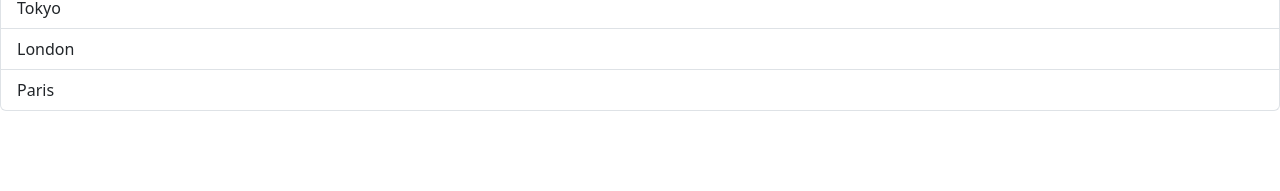
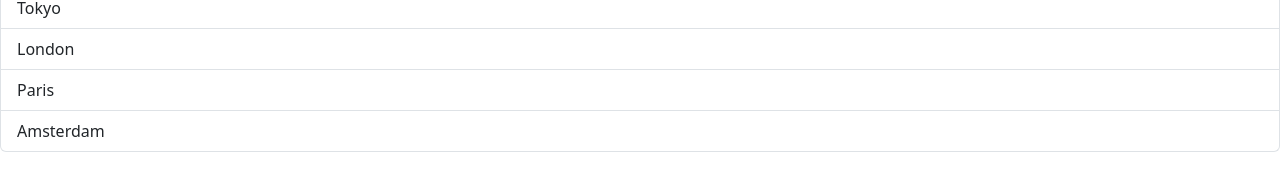
Before and after one commit to LoresiaHamster/react-app, a React (Vite) app: page / in a window 1280 px wide. Shown: the part 151-342 px from the top of the page. Built offline with nearby package versions, Linux system fonts and the light colour scheme.

Commit message:
Added new City

```diff
--- a/src/App.tsx
+++ b/src/App.tsx
@@ -1,7 +1,14 @@
 import ListGroup from "./components/ListGroup";
 
 function App() {
-  let items = ["New York", "San Francisco", "Tokyo", "London", "Paris"];
+  let items = [
+    "New York",
+    "San Francisco",
+    "Tokyo",
+    "London",
+    "Paris",
+    "Amsterdam",
+  ];
   const handleSelectItem = (item: string) => {
     console.log(item);
   };
```
